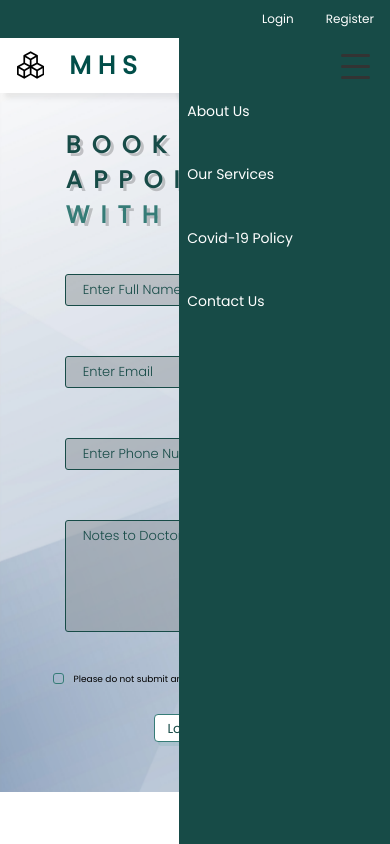
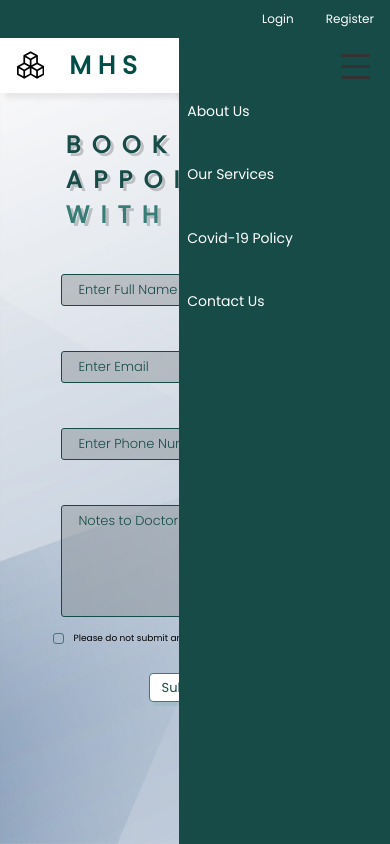
Before and after one commit to Sheila-a/Clientele, a React (Create React App) app: page /book-an-appointment in a window 390 px wide. Built offline with nearby package versions, Linux system fonts and the light colour scheme; a web font is replaced by a local one.

Commit message:
Test for B-A-A Responsiveness (8)

```diff
--- a/src/Components/Appointment/Appointment.css
+++ b/src/Components/Appointment/Appointment.css
@@ -159,14 +159,15 @@ textarea:hover {
 @media (min-width: 320px) and (max-width: 430px) {
 
   .login {
-    /* height: 100vh; */
+    height: 100vh;
   }
 
   .login-input {
     width: 250px;
     padding: 5px 0px 5px 2vh;
     font-size: 13px;
-    margin-left: 1vh;
+    margin-bottom: -3vh;
+    /* margin-left: .5vh; */
   }
 
   .login-title {
@@ -203,6 +204,13 @@ textarea:hover {
   }
 
 
+
+  /* .checkbox__input {
+    margin-top: -5vh;
+    padding: 20vh;
+  } */
+
+
   /* .checkbox {
   display: inline-flex;
   align-items: center;
--- a/src/Components/Appointment/Appointment.jsx
+++ b/src/Components/Appointment/Appointment.jsx
@@ -65,7 +65,7 @@ const Appointment = () => {
         <br />
 
         <button className="login-btn  ">
-          Login <span className="fas fa-chevron-right"></span>
+          Submit <span className="fas fa-chevron-right"></span>
         </button>
       </div>
       <br />
```
